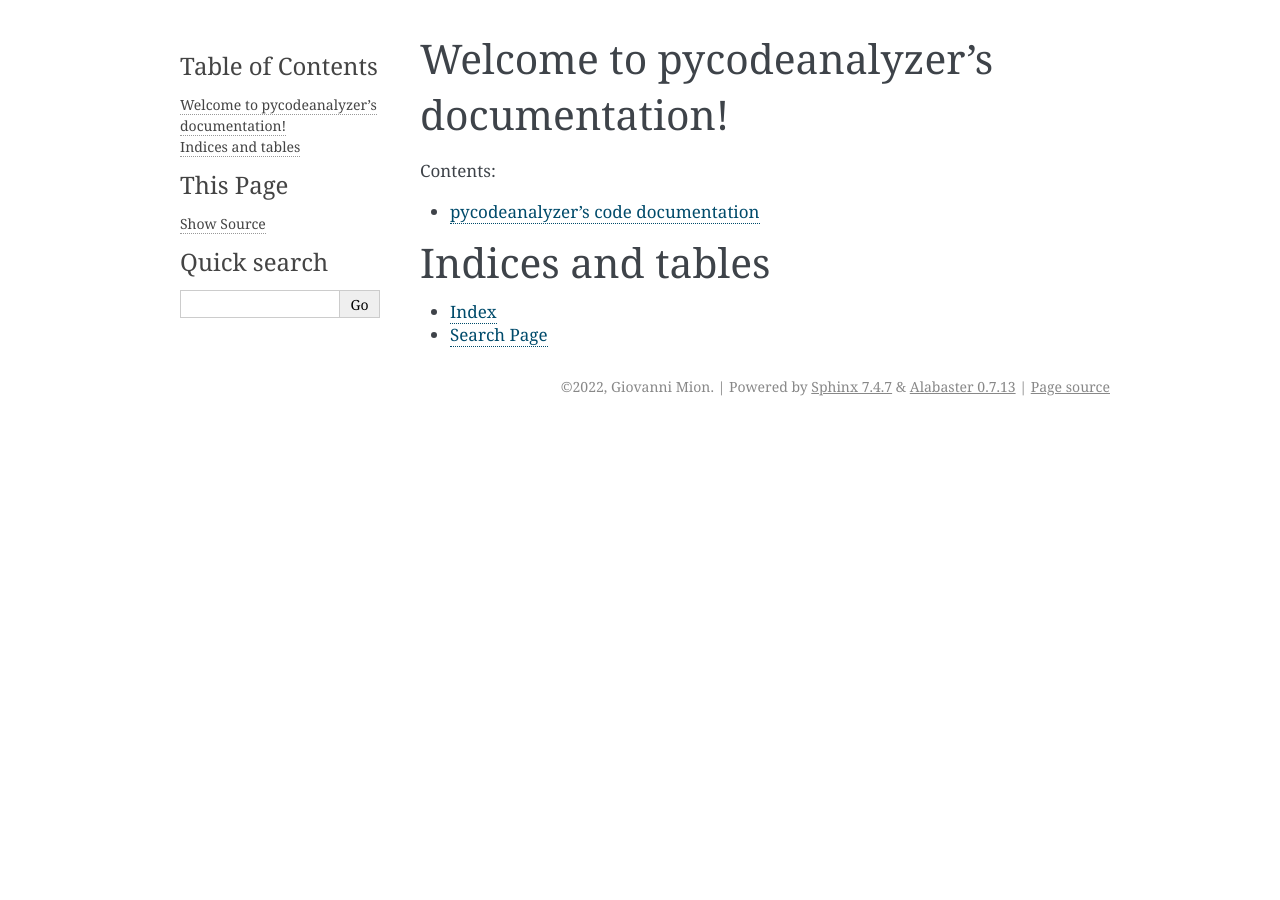
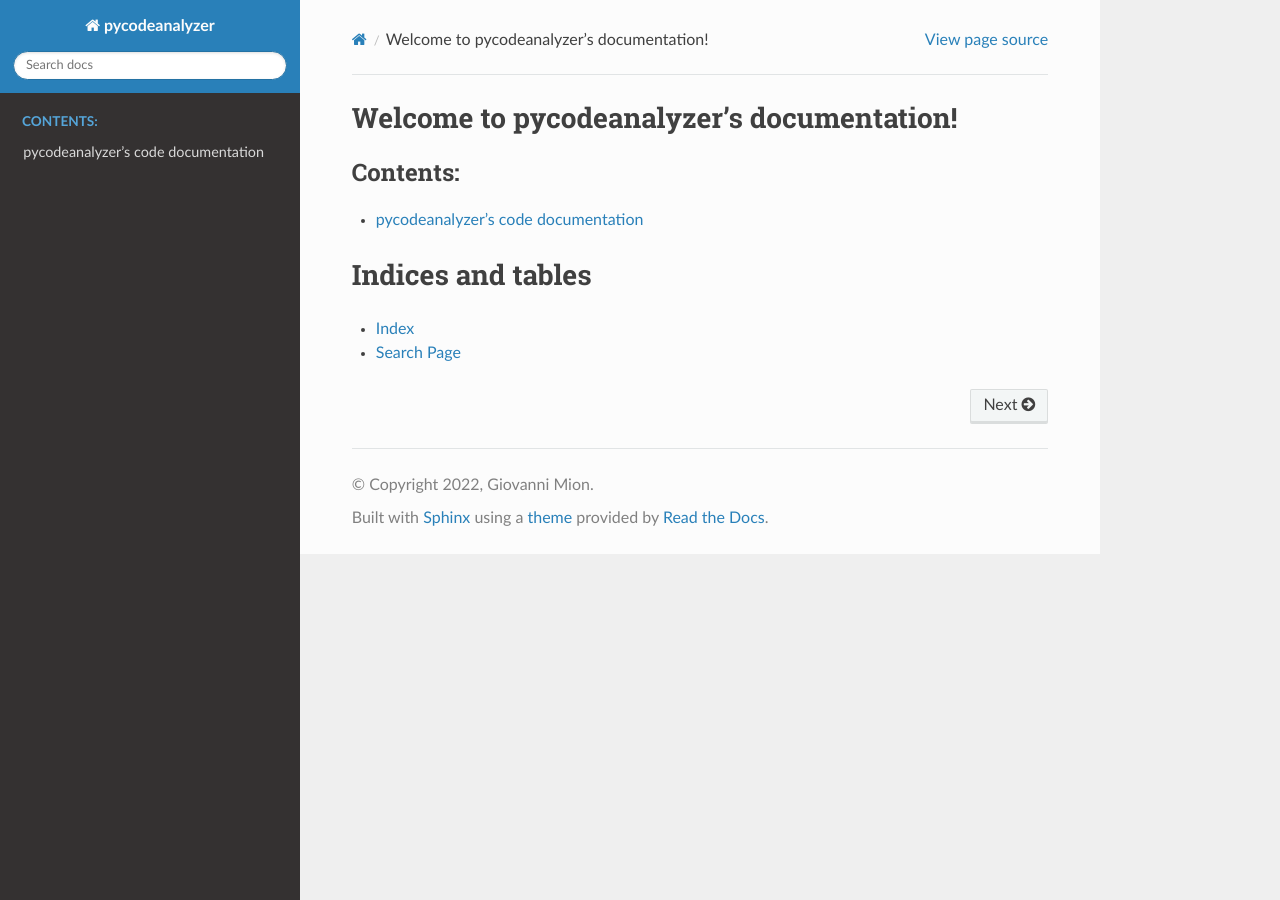
Before and after one commit to miong/pycodeanalyzer, a Sphinx documentation site: the page built from docs/source/index.rst, in a window 1280 px wide. Built offline with Sphinx 7.4.7 and the Read the Docs theme 2.0.0, drawn with Linux system fonts in a browser that asks for light colours.

Commit message:
Change docs look and feel

```diff
--- a/README.rst
+++ b/README.rst
@@ -32,6 +32,7 @@ pycodeanlyzer is available on PyPI::
         pip install pycodeanalyzer
 
 see https://pip.pypa.io/en/stable/installation/ for more detail on pip
+
 see https://test.pypi.org/search/?q=pycodeanalyzer to see the last release candidate
 
 Macos
--- a/docs/source/conf.py
+++ b/docs/source/conf.py
@@ -12,6 +12,7 @@
 #
 import os
 import sys
+import sphinx_rtd_theme
 sys.path.insert(0, os.path.abspath('../..'))
 
 
@@ -37,6 +38,7 @@ extensions = [
     'sphinx.ext.viewcode',
     'sphinx.ext.coverage',
     'sphinx.ext.napoleon',
+    'sphinx_rtd_theme'
 ]
 
 # Add any paths that contain templates here, relative to this directory.
@@ -53,7 +55,7 @@ exclude_patterns = []
 # The theme to use for HTML and HTML Help pages.  See the documentation for
 # a list of builtin themes.
 #
-html_theme = 'alabaster'
+html_theme = 'sphinx_rtd_theme'
 
 # Add any paths that contain custom static files (such as style sheets) here,
 # relative to this directory. They are copied after the builtin static files,
--- a/setup.py
+++ b/setup.py
@@ -56,7 +56,8 @@ setup(
             "flake8",
             "mypy",
             "bumpversion",
-            "sphinx"
+            "sphinx",
+            "sphinx_rtd_theme"
         ]
     },
 
```
Also changed, not shown: 1 other file.
